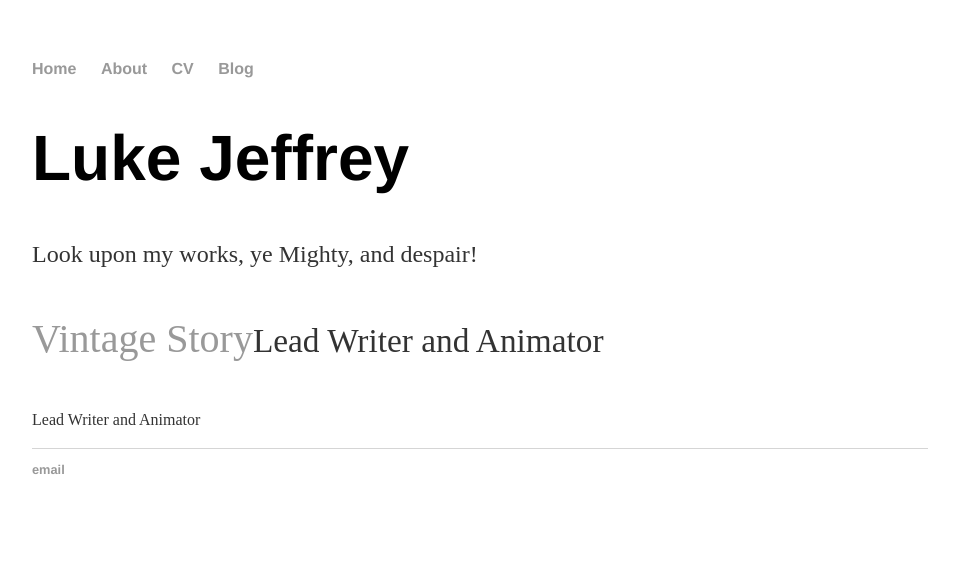
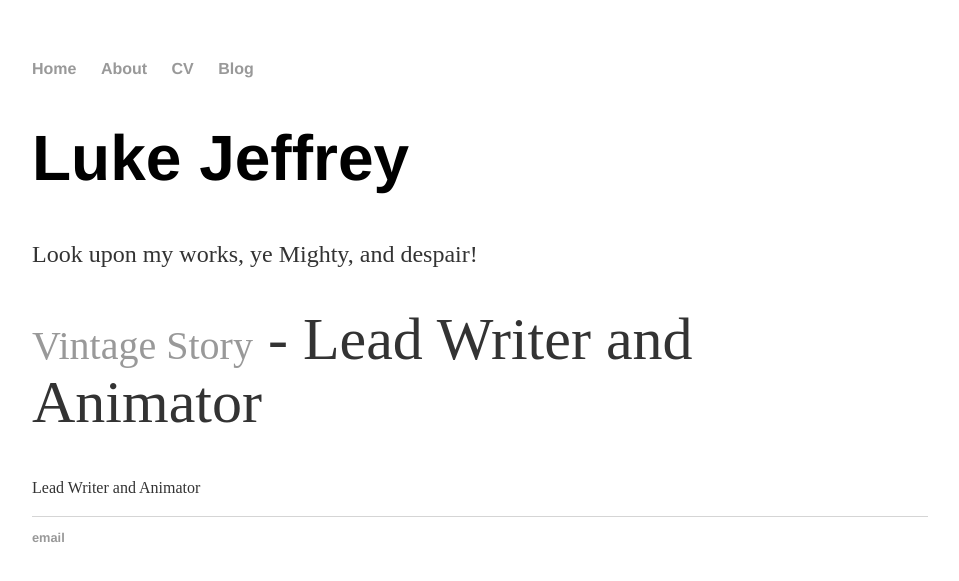
Before and after one commit to GralphGralph/GralphGralph.github.io, a Jekyll site: the page built from index.html, in a window 1280 px wide. Shown: the top 581 px of the page, without its empty margins (160-1119 px from the left). Built offline with Jekyll 4.4.1, drawn with Linux system fonts in a browser that asks for light colours.

Commit message:
Update index.html

```diff
--- a/index.html
+++ b/index.html
@@ -5,7 +5,7 @@ title: Luke Jeffrey
 <div class="blurb">
 	<h1 style = "font-size: 400%;">Luke Jeffrey</h1>
 	<p>Look upon my works, ye Mighty, and despair!</p>
-	<p style = "font-size: 250%;"><a href="https://www.vintagestory.at/">Vintage Story</a><small>Lead Writer and Animator</small></p>
+	<p style = "font-size: 250%;"><a href="https://www.vintagestory.at/">Vintage Story</a><small style = "font-size: 150%;"> - Lead Writer and Animator</small></p>
 	<p style = "font-size: 100%;">Lead Writer and Animator</p>
 
 </div><!-- /.blurb -->
```
